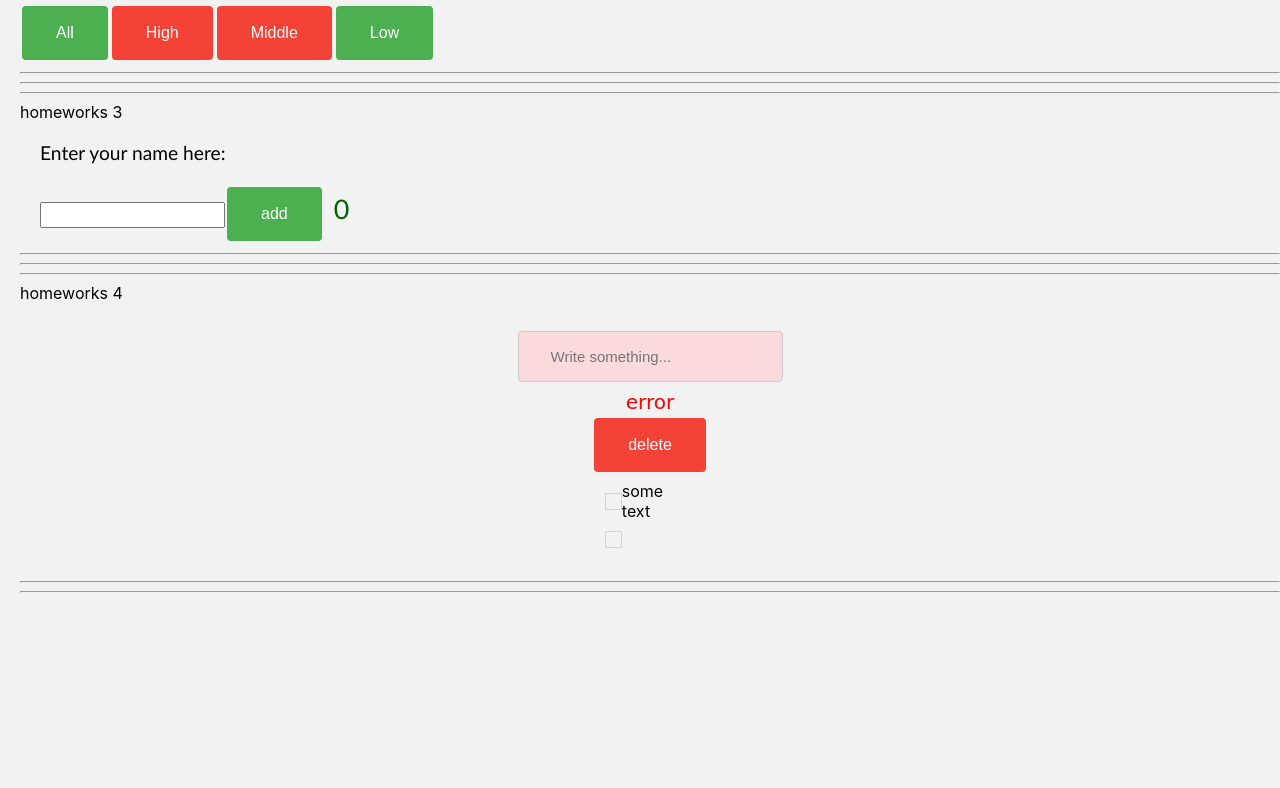
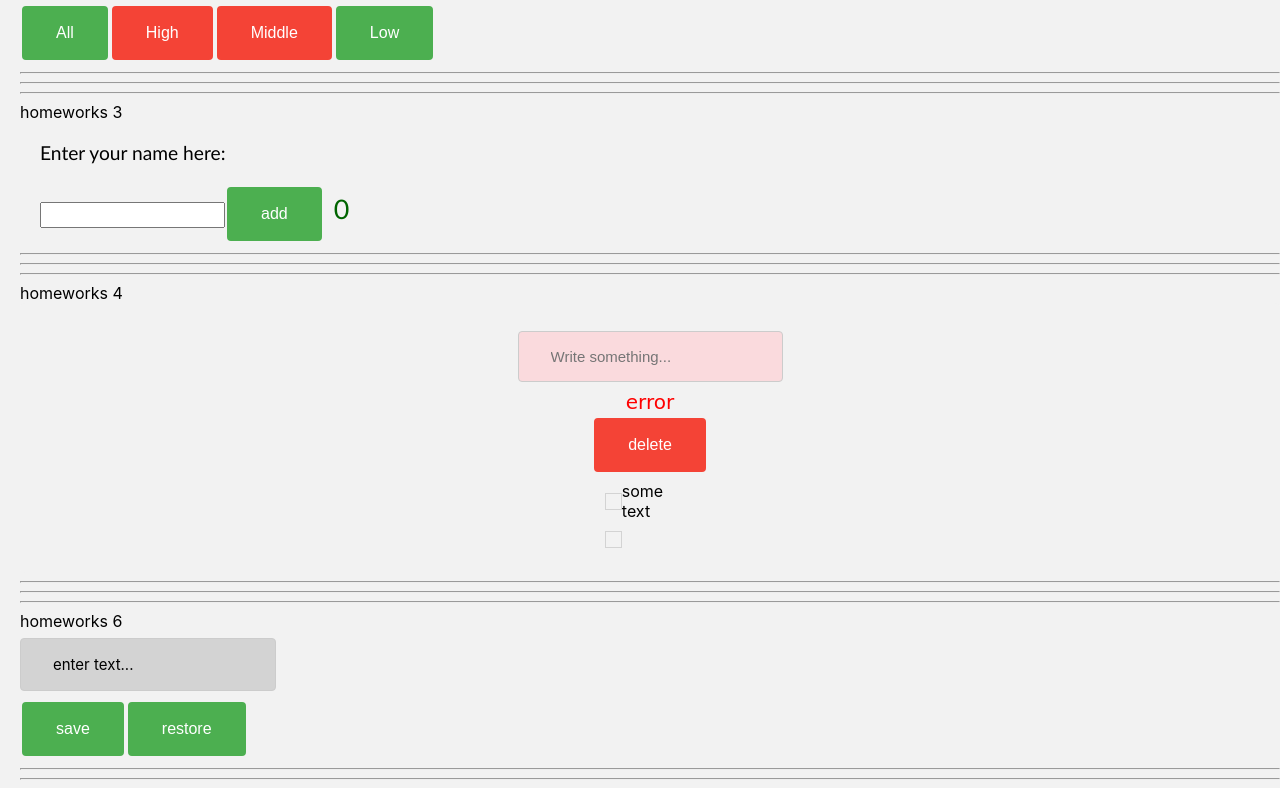
Before and after one commit to anksuunamun/simle-react-homeworks, a React (Create React App) app: page /#/pre-junior in a window 1280 px wide. Shown: the part 660-1448 px from the top of the page. Before the commit the page ends 1261 px from the top, so only its background shows below. Built offline with nearby package versions, Linux system fonts and the light colour scheme.

Commit message:
feat: add 6 HW

```diff
--- a/src/p2-homeworks/h5/pages/PreJunior.tsx
+++ b/src/p2-homeworks/h5/pages/PreJunior.tsx
@@ -3,6 +3,7 @@ import HW1 from "../../h1/HW1";
 import HW2 from "../../h2/HW2";
 import HW3 from "../../h3/HW3";
 import HW4 from "../../h4/HW4";
+import HW6 from '../../h6/HW6';
 
 function PreJunior() {
     return (
@@ -11,7 +12,7 @@ function PreJunior() {
             <HW2/>
             <HW3/>
             <HW4/>
-            {/*<HW6/>*/}
+            <HW6/>
 
         </div>
     );
--- a/src/p2-homeworks/h6/HW6.tsx
+++ b/src/p2-homeworks/h6/HW6.tsx
@@ -1,17 +1,19 @@
-import React, {useState} from "react";
-import SuperEditableSpan from "./common/c4-SuperEditableSpan/SuperEditableSpan";
-import SuperButton from "../h4/common/c2-SuperButton/SuperButton";
-import {restoreState, saveState} from "./localStorage/localStorage";
+import React, {useState} from 'react';
+import SuperEditableSpan from './common/c4-SuperEditableSpan/SuperEditableSpan';
+import SuperButton from '../h4/common/c2-SuperButton/SuperButton';
+import {restoreState, saveState} from './localStorage/localStorage';
 
 function HW6() {
-    const [value, setValue] = useState<string>("");
+    const [value, setValue] = useState<string>('');
 
     const save = () => {
-        saveState<string>("editable-span-value", value);
+        saveState<string>('editable-span-value', value);
     };
     const restore = () => {
         // setValue();
+        setValue(restoreState<string>('editable-span-value', value))
     };
+
 
     return (
         <div>
@@ -23,7 +25,7 @@ function HW6() {
                 <SuperEditableSpan
                     value={value}
                     onChangeText={setValue}
-                    spanProps={{children: value ? undefined : "enter text..."}}
+                    spanProps={{children: value ? undefined : 'enter text...'}}
                 />
             </div>
             <SuperButton onClick={save}>save</SuperButton>
--- /dev/null
+++ b/src/p2-homeworks/h6/common/c4-SuperEditableSpan/SuperEditableSpan.module.css
@@ -0,0 +1,10 @@
+.spanStyle {
+    background-color: lightgrey;
+    margin: 7px 0 7px;
+    display: inline-block;
+    border: 1px solid #ccc;
+    padding: 16px 32px;
+    font-size: 15px;
+    border-radius: 4px;
+    min-width: 190px;
+}
--- a/src/p2-homeworks/h6/common/c4-SuperEditableSpan/SuperEditableSpan.tsx
+++ b/src/p2-homeworks/h6/common/c4-SuperEditableSpan/SuperEditableSpan.tsx
@@ -1,5 +1,7 @@
-import React, {DetailedHTMLProps, InputHTMLAttributes, HTMLAttributes, useState} from "react";
-import SuperInputText from "../../../h4/common/c1-SuperInputText/SuperInputText";
+import React, {DetailedHTMLProps, InputHTMLAttributes, HTMLAttributes, useState} from 'react';
+import SuperInputText from '../../../h4/common/c1-SuperInputText/SuperInputText';
+
+import styles from './SuperEditableSpan.module.css';
 
 // тип пропсов обычного инпута
 type DefaultInputPropsType = DetailedHTMLProps<InputHTMLAttributes<HTMLInputElement>, HTMLInputElement>;
@@ -32,21 +34,23 @@ const SuperEditableSpan: React.FC<SuperEditableSpanType> = (
 
     const onEnterCallback = () => {
         // setEditMode(); // выключить editMode при нажатии Enter
-
+        setEditMode(false);
         onEnter && onEnter();
     };
     const onBlurCallback = (e: React.FocusEvent<HTMLInputElement>) => {
         // setEditMode(); // выключить editMode при нажатии за пределами инпута
-
+        setEditMode(false);
         onBlur && onBlur(e);
     };
     const onDoubleClickCallBack = (e: React.MouseEvent<HTMLSpanElement, MouseEvent>) => {
         // setEditMode(); // включить editMode при двойном клике
-
+        setEditMode(true);
         onDoubleClick && onDoubleClick(e);
     };
 
-    const spanClassName = `${"сделать красивый стиль для спана"} ${className}`;
+
+
+    const spanClassName = `${styles.spanStyle} ${className}`;
 
     return (
         <>
```
